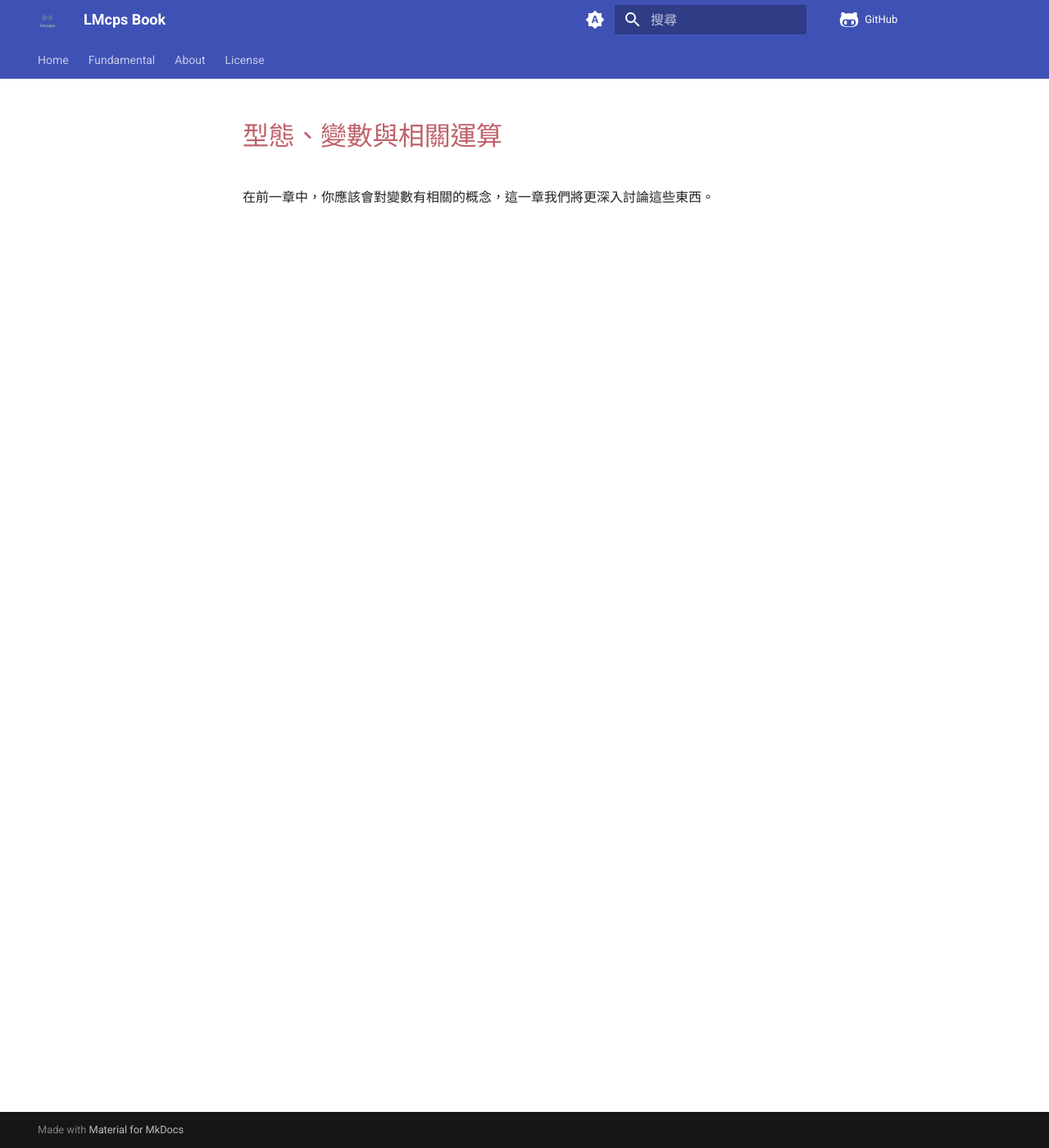
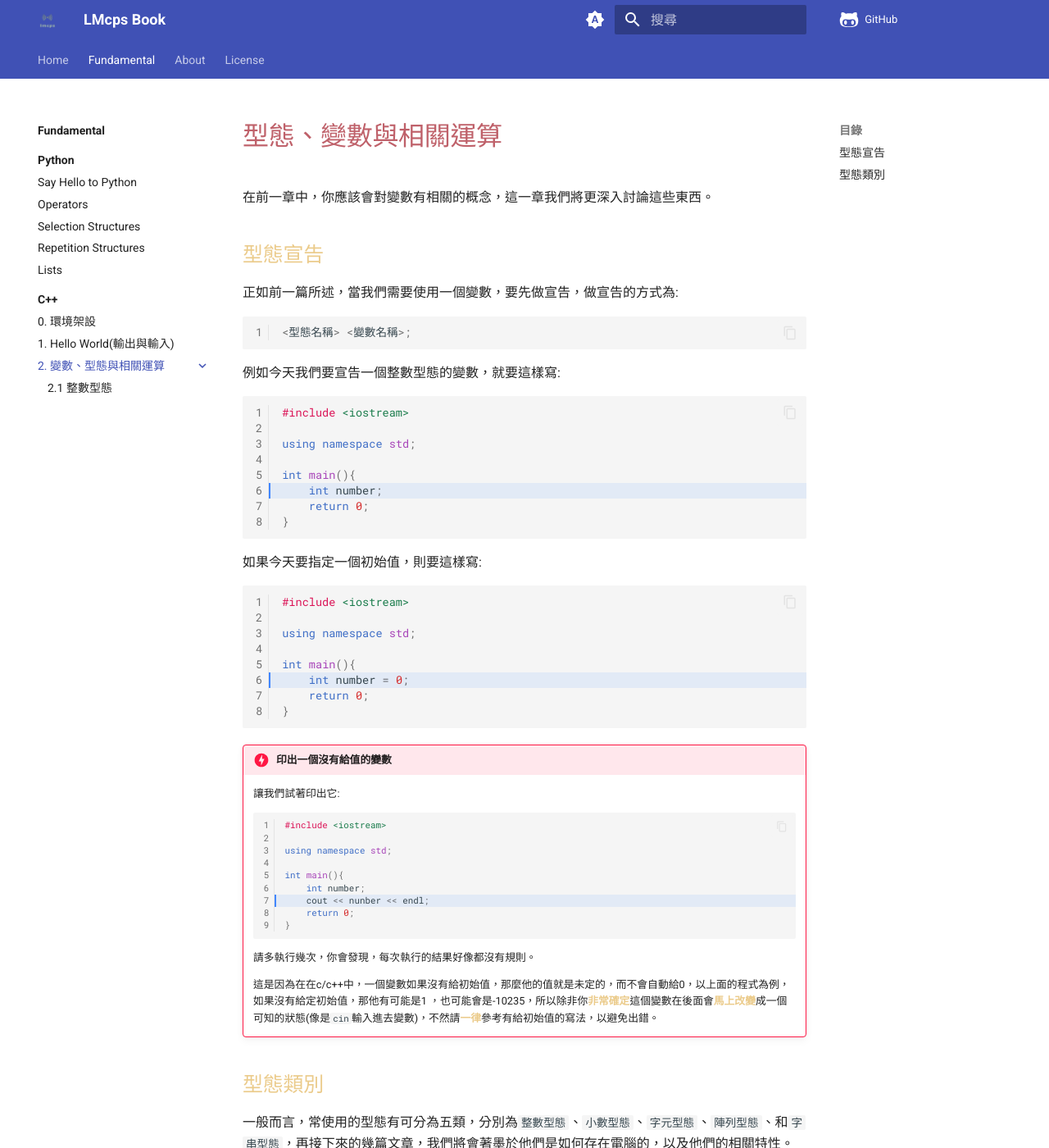
Before and after one commit to cheung4843/ZestAlgo, an MkDocs documentation site: the page built from docs/fundamental/cpp/2/index.md, in a window 1280 px wide and 1400 px high. Shown: the whole window at 82% size. Built offline with MkDocs 1.6.1 and Material for MkDocs 9.7.7, drawn with Linux system fonts in a browser that asks for light colours; comment, search, counter and statistics services are not loaded; some of the changed text lies outside the part shown.

Commit message:
modified:   docs/fundamental/cpp/2/index.md,mkdocs.yml add: docs/fundamental/cpp/2/interger.md 第二章主頁內容

````diff
--- a/docs/fundamental/cpp/2/index.md
+++ b/docs/fundamental/cpp/2/index.md
@@ -1,3 +1,55 @@
 # 型態、變數與相關運算
 
 在前一章中，你應該會對變數有相關的概念，這一章我們將更深入討論這些東西。
+
+## 型態宣告
+
+正如前一篇所述，當我們需要使用一個變數，要先做宣告，做宣告的方式為:
+```cpp linenums="1"
+<型態名稱> <變數名稱>;
+```
+例如今天我們要宣告一個整數型態的變數，就要這樣寫:
+```cpp linenums="1" hl_lines="6"
+#include <iostream>
+
+using namespace std;
+
+int main(){
+    int number;
+    return 0;
+}
+```
+
+如果今天要指定一個初始值，則要這樣寫:
+```cpp linenums="1" hl_lines="6"
+#include <iostream>
+
+using namespace std;
+
+int main(){
+    int number = 0;
+    return 0;
+}
+```
+
+!!! danger "印出一個沒有給值的變數"
+
+    讓我們試著印出它:
+
+    ```cpp linenums="1" hl_lines="7"
+    #include <iostream>
+
+    using namespace std;
+
+    int main(){
+        int number;
+        cout << nunber << endl;
+        return 0;
+    }
+    ```
+    請多執行幾次，你會發現，每次執行的結果好像都沒有規則。
+
+    這是因為在在c/c++中，一個變數如果沒有給初始值，那麼他的值就是未定的，而不會自動給0，以上面的程式為例，如果沒有給定初始值，那他有可能是1 ，也可能會是-10235，所以除非你**非常確定**這個變數在後面會**馬上改變**成一個可知的狀態(像是``cin``輸入進去變數)，不然請**一律**參考有給初始值的寫法，以避免出錯。
+
+## 型態類別
+一般而言，常使用的型態有可分為五類，分別為``整數型態``、``小數型態``、``字元型態``、``陣列型態``、和``字串型態``，再接下來的幾篇文章，我們將會著墨於他們是如何存在電腦的，以及他們的相關特性。
--- a/mkdocs.yml
+++ b/mkdocs.yml
@@ -16,6 +16,10 @@ nav:
       - fundamental/cpp/index.md
       - 0. 環境架設: fundamental/cpp/0/create_env.md
       - 1. Hello World(輸出與輸入): fundamental/cpp/1/hello_world.md
+      - 2. 變數、型態與相關運算:
+        - fundamental/cpp/2/index.md
+        - 2.1 整數型態: fundamental/cpp/2/interger.md
+
   - About: about.md
   - License: license.md
 
````
Also changed, not shown: docs/fundamental/cpp/2/interger.md (added).
